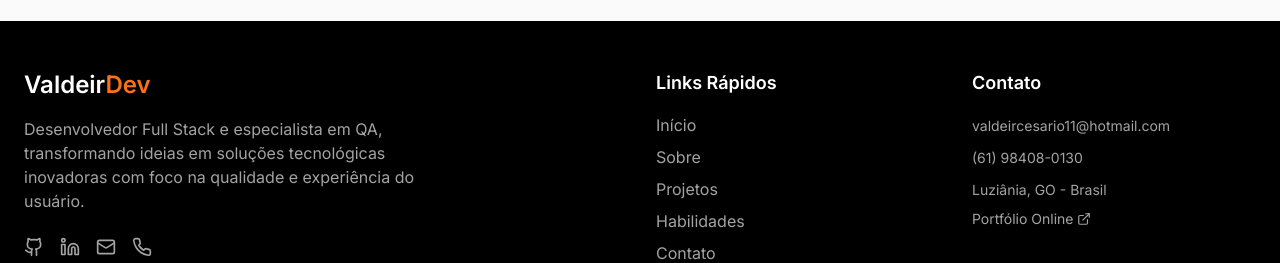
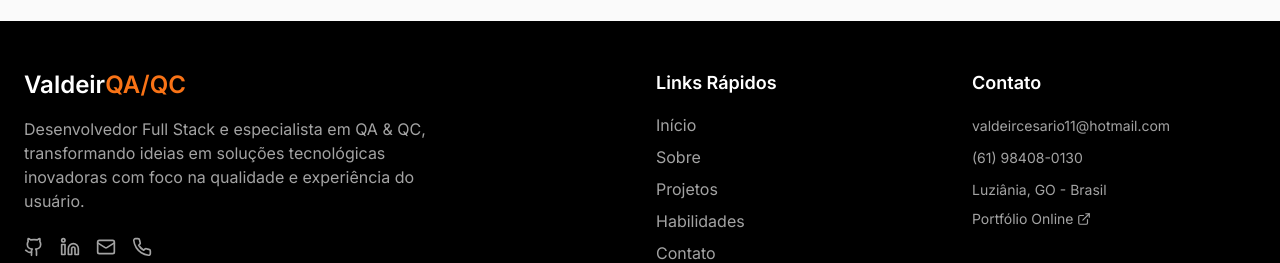
Before and after one commit to valdeircesario/Novo-Portfolio_QA, a React (Vite) app: page / in a window 1280 px wide. Shown: the part 8428-8691 px from the top of the page. Built offline with nearby package versions, Linux system fonts and the light colour scheme.

Commit message:
Update Footer.tsx
correção-roda_pe

```diff
--- a/src/components/Footer.tsx
+++ b/src/components/Footer.tsx
@@ -10,10 +10,10 @@ const Footer: React.FC = () => {
         <div className="grid md:grid-cols-2 gap-8 mb-8">
           <div>
             <h3 className="text-2xl font-bold mb-4">
-              Valdeir<span className="text-orange-500">Dev</span>
+              Valdeir<span className="text-orange-500">QA/QC</span>
             </h3>
             <p className="text-gray-400 mb-6 max-w-md">
-              Desenvolvedor Full Stack e especialista em QA, transformando ideias em soluções tecnológicas inovadoras com foco na qualidade e experiência do usuário.
+              Desenvolvedor Full Stack e especialista em QA & QC, transformando ideias em soluções tecnológicas inovadoras com foco na qualidade e experiência do usuário.
             </p>
             <div className="flex space-x-4">
               <a
```
